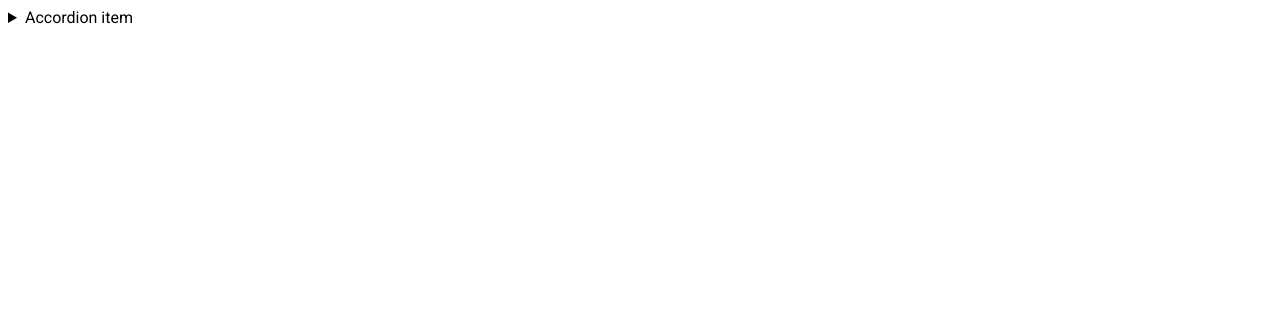
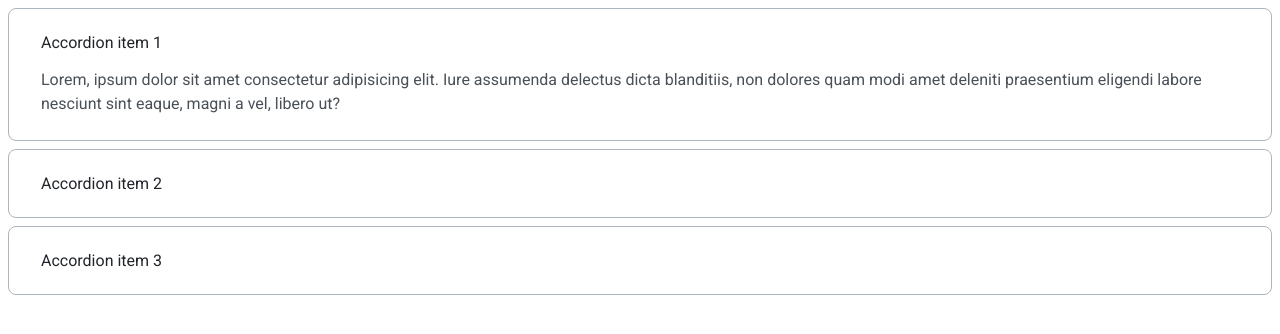
Before and after one commit to moiseyka86/htmlcss-20220120_marina31, a website: page 03-lection1/02-accordion/index.html in a window 1280 px wide. Drawn offline with Linux system fonts and the light colour scheme.

Commit message:
add accordion

```diff
--- a/03-lection1/02-accordion/accordion.css
+++ b/03-lection1/02-accordion/accordion.css
@@ -1 +1,29 @@
 /* Стилизация аккордеона */
+.accordion{
+
+}
+.accordion details{
+    border:1px solid var(--grey-3);
+    border-radius: 8px;
+    padding: 24px 32px;
+    font-size: 16px;
+}
+.accordion__item{
+    margin-bottom: 8px;
+}
+.accordion__item:last-child {
+    margin-bottom: 0;
+}
+.accordion summary::-webkit-details-marker {
+    display: none;
+  }
+.accordion summary {
+    color:var(--black);
+    list-style: none;
+  }
+.accordion p{
+    padding:0;
+    margin-bottom: 0;
+    color:var(--grey-4);
+    line-height:24px;
+}
--- a/03-lection1/02-accordion/index.html
+++ b/03-lection1/02-accordion/index.html
@@ -1,18 +1,42 @@
 <!DOCTYPE html>
 <!-- Страница с аккордеоном -->
 <html lang="ru">
+
 <head>
     <link rel="stylesheet" href="../../assets/css/main.css">
     <link rel="stylesheet" href="./accordion.css">
 </head>
+
 <body>
-        <details>
+    <div class="accordion">
+        <details open class="accordion__item">
             <summary>
-                Accordion item
+                Accordion item 1
             </summary>
             <p>
-                Hidden content
+                Lorem, ipsum dolor sit amet consectetur adipisicing elit. Iure assumenda delectus dicta blanditiis, non
+                dolores quam modi amet deleniti praesentium eligendi labore nesciunt sint eaque, magni a vel, libero ut?
             </p>
         </details>
+        <details class="accordion__item">
+            <summary>
+                Accordion item 2
+            </summary>
+            <p>
+                Lorem, ipsum dolor sit amet consectetur adipisicing elit. Iure assumenda delectus dicta blanditiis, non
+                dolores quam modi amet deleniti praesentium eligendi labore nesciunt sint eaque, magni a vel, libero ut?
+            </p>
+        </details>
+        <details class="accordion__item">
+            <summary>
+                Accordion item 3
+            </summary>
+            <p>
+                Lorem, ipsum dolor sit amet consectetur adipisicing elit. Iure assumenda delectus dicta blanditiis, non
+                dolores quam modi amet deleniti praesentium eligendi labore nesciunt sint eaque, magni a vel, libero ut?
+            </p>
+        </details>
+    </div>
 </body>
+
 </html>
```
Lines whose indentation alone changed are shown as unchanged.
